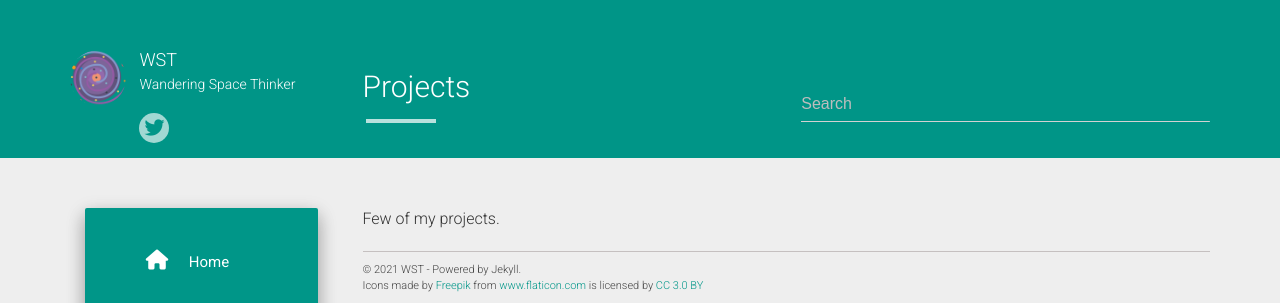
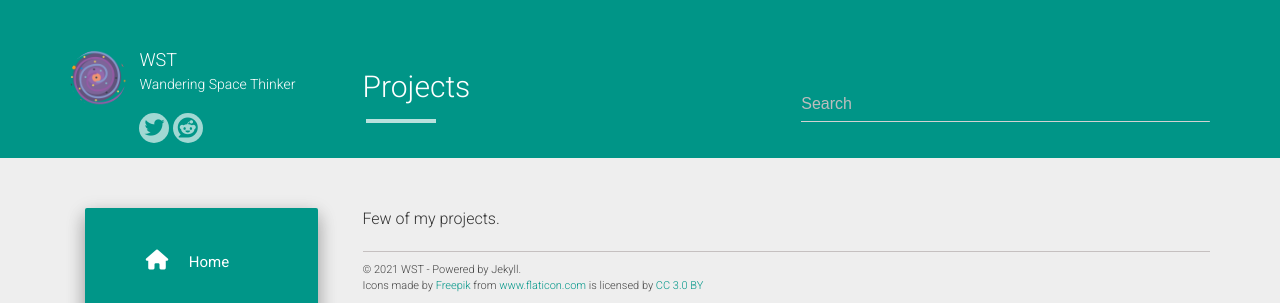
Before and after one commit to WanderingSpaceThinker/nonexistence, a Jekyll site: the page built from projects.md, in a window 1280 px wide. Shown: the top 303 px of the page. Built offline with Jekyll 4.4.1, drawn with Linux system fonts in a browser that asks for light colours; nearby versions of some CDN libraries.

Commit message:
feat: add reddit social

```diff
--- a/_data/social.json
+++ b/_data/social.json
@@ -3,4 +3,8 @@
     "icon": "fa-twitter",
     "link": "https://twitter.com/WanderingSpace1"
   },
+  {
+    "icon": "fa-reddit",
+    "link": "https://www.reddit.com/user/WSpaceThinker"
+  },
 ]
```
